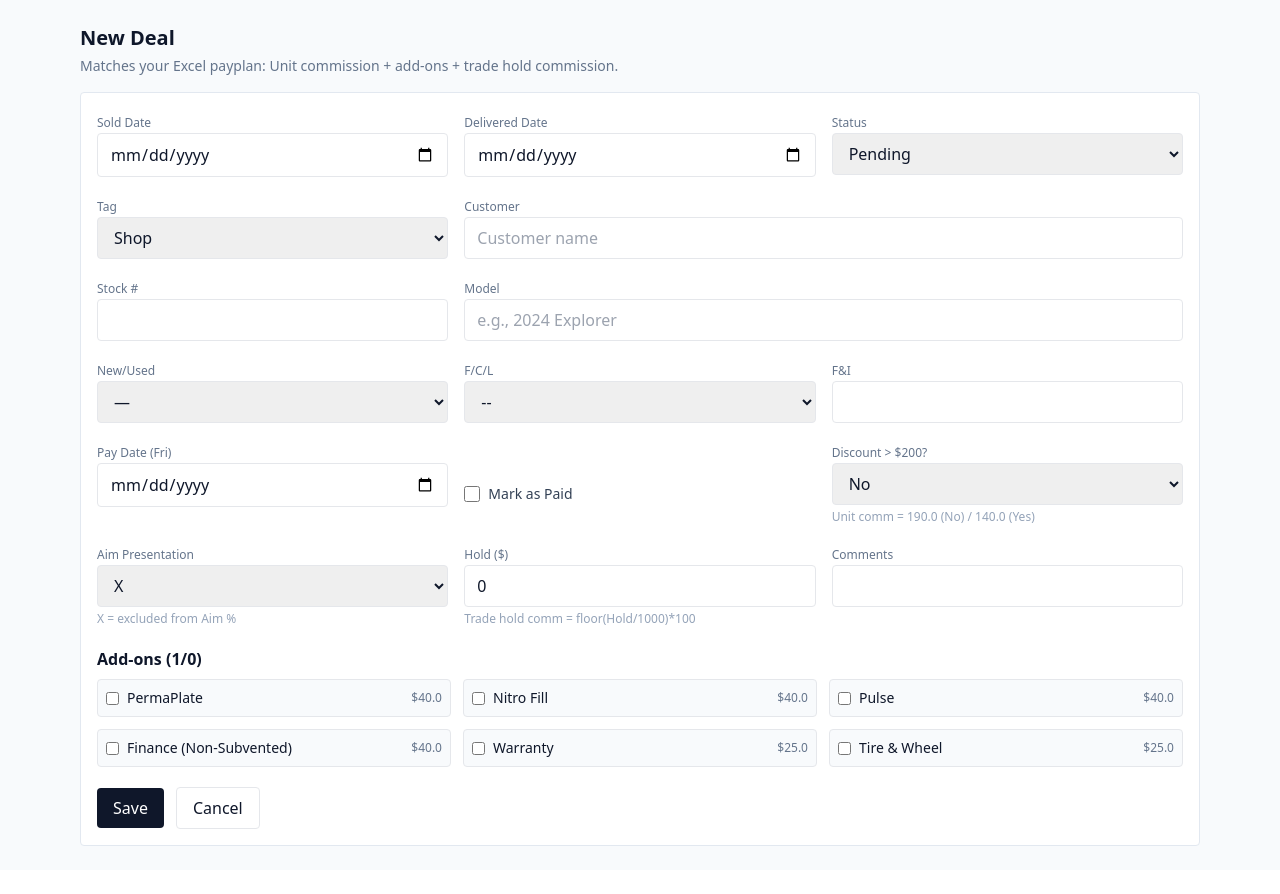
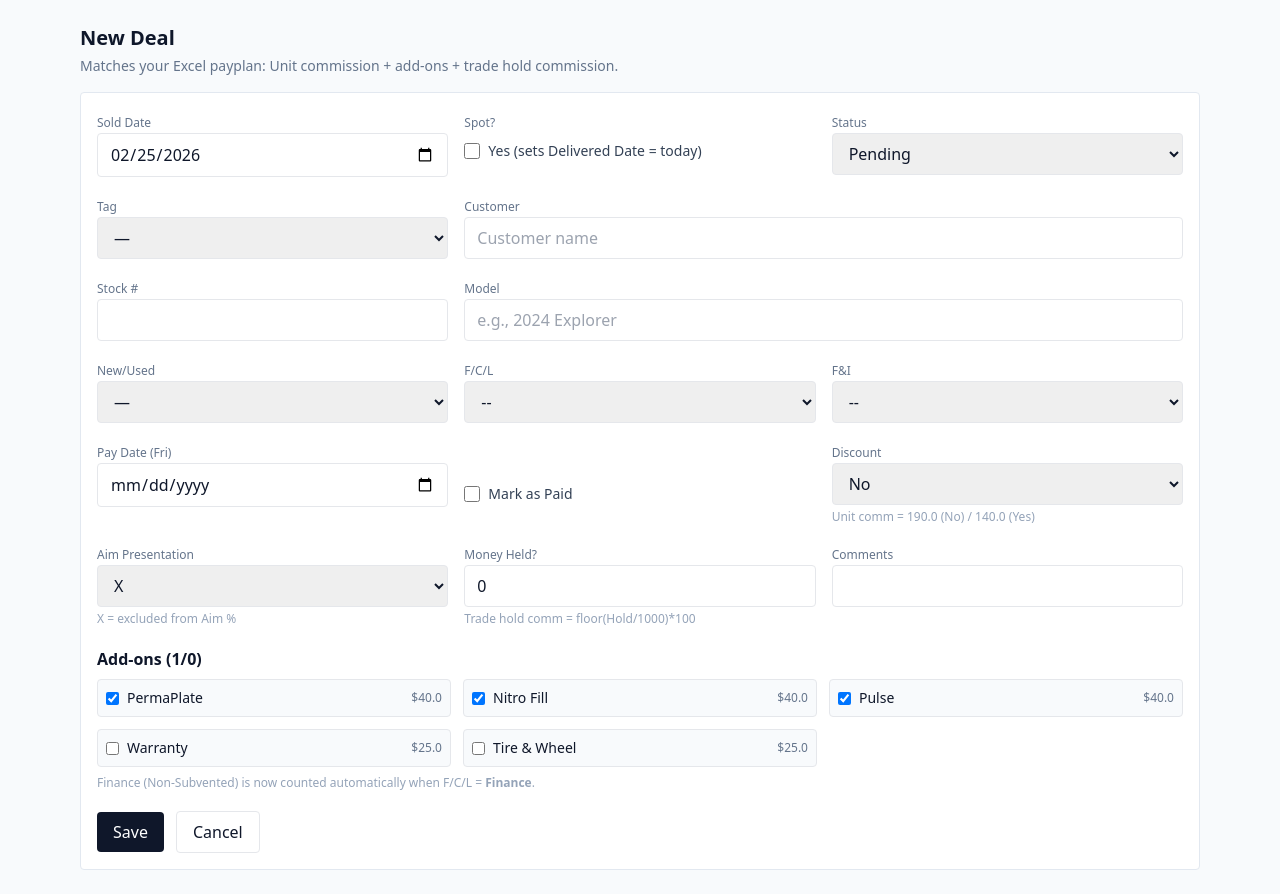
Before and after one commit to brycemann21/Commission-Tracker, a FastAPI app: page /deals/new in a window 1280 px wide. Shown: the part 57-951 px from the top of the page. Before the commit the page ends 903 px from the top, so only its background shows below. Run offline with FastAPI, Linux system fonts and the light colour scheme; data comes from the database, SQL or seed files in the repository; some libraries are stand-ins or nearby versions.

Commit message:
new deal rework

```diff
--- a/app/main.py
+++ b/app/main.py
@@ -352,9 +352,9 @@ async def deal_edit(deal_id: int, request: Request, db: AsyncSession = Depends(g
 async def deal_save(
     deal_id: int | None = Form(default=None),
     sold_date: str | None = Form(default=None),
-    delivered_date: str | None = Form(default=None),
+    delivered_date: str | None = Form(default=None),  # legacy (no longer shown on form)
     status: str = Form(default="Pending"),
-    tag: str = Form(default="Shop"),
+    tag: str = Form(default=""),
     customer: str = Form(default=""),
     stock_num: str | None = Form(default=None),
     model: str | None = Form(default=None),
@@ -367,7 +367,7 @@ async def deal_save(
     permaplate: int = Form(default=0),
     nitro_fill: int = Form(default=0),
     pulse: int = Form(default=0),
-    finance_non_subvented: int = Form(default=0),
+    finance_non_subvented: int = Form(default=0),  # legacy (now derived from deal_type)
     warranty: int = Form(default=0),
     tire_wheel: int = Form(default=0),
     hold_amount: float = Form(default=0.0),
@@ -381,8 +381,19 @@ async def deal_save(
 
     settings = (await db.execute(select(Settings).limit(1))).scalar_one()
 
+    # If creating a new deal and Sold Date is empty, default to today
     sold = parse_date(sold_date)
-    delivered = parse_date(delivered_date)
+    if sold is None and not deal_id:
+        sold = today()
+
+    # Delivered date is no longer manually entered.
+    # If Spot? is checked, Delivered Date = today.
+    delivered = None
+    if bool(spot_sold):
+        delivered = today()
+    else:
+        # keep backwards compatibility for existing posts/edits
+        delivered = parse_date(delivered_date)
     pay = parse_date(pay_date)
 
 
@@ -390,24 +401,43 @@ async def deal_save(
     if bool(is_paid) and pay is None:
         pay = today()
 
+    # Normalize deal_type values
+    dt = (deal_type or "").strip()
+    if dt in ("F", "f"):
+        dt = "Finance"
+    elif dt in ("C", "c"):
+        dt = "Cash/Sub-Vented"
+    elif dt in ("L", "l"):
+        dt = "Lease"
+
+    # Finance (Non-Subvented) is now automatically counted when deal_type is Finance
+    auto_fin_non_sub = (dt == "Finance")
+
+    # If editing an existing deal and delivered is still None, preserve the existing delivered_date
+    existing_deal = None
+    if deal_id:
+        existing_deal = (await db.execute(select(Deal).where(Deal.id == deal_id))).scalar_one()
+        if delivered is None:
+            delivered = existing_deal.delivered_date
+
     deal_in = DealIn(
         sold_date=sold,
         delivered_date=delivered,
         status=status,
-        tag=tag,
+        tag=(tag or "").strip(),
         customer=customer.strip(),
         stock_num=(stock_num or "").strip(),
         model=(model or "").strip(),
         new_used=new_used or "",
-        deal_type=deal_type or "",
-        business_manager=business_manager or "",
+        deal_type=dt,
+        business_manager=(business_manager or ""),
         spot_sold=bool(spot_sold),
         discount_gt_200=(discount_gt_200 or "No"),
         aim_presentation=(aim_presentation or "X"),
         permaplate=bool(permaplate),
         nitro_fill=bool(nitro_fill),
         pulse=bool(pulse),
-        finance_non_subvented=bool(finance_non_subvented),
+        finance_non_subvented=bool(auto_fin_non_sub or finance_non_subvented),
         warranty=bool(warranty),
         tire_wheel=bool(tire_wheel),
         hold_amount=float(hold_amount or 0),
@@ -421,7 +451,7 @@ async def deal_save(
     unit_comm, addons, trade_hold, total = calc_commission(deal_in, settings)
 
     if deal_id:
-        deal = (await db.execute(select(Deal).where(Deal.id == deal_id))).scalar_one()
+        deal = existing_deal
         for k, v in deal_in.model_dump().items():
             setattr(deal, k, v)
         deal.unit_comm = unit_comm
--- a/app/models.py
+++ b/app/models.py
@@ -25,7 +25,7 @@ class Deal(Base):
     sold_date: Mapped[Date | None] = mapped_column(Date, nullable=True)
     delivered_date: Mapped[Date | None] = mapped_column(Date, nullable=True)
     status: Mapped[str] = mapped_column(String(24), default="Pending")
-    tag: Mapped[str] = mapped_column(String(24), default="Shop")
+    tag: Mapped[str] = mapped_column(String(24), default="")
 
     customer: Mapped[str] = mapped_column(String(120), default="")
     stock_num: Mapped[str] = mapped_column(String(40), default="")
--- a/app/schemas.py
+++ b/app/schemas.py
@@ -5,7 +5,7 @@ class DealIn(BaseModel):
     sold_date: date | None = None
     delivered_date: date | None = None
     status: str = "Pending"
-    tag: str = "Shop"
+    tag: str = ""
 
     customer: str = ""
     stock_num: str = ""
--- a/app/templates/deal_form.html
+++ b/app/templates/deal_form.html
@@ -11,11 +11,14 @@
   <div class="grid md:grid-cols-3 gap-4">
     <div>
       <label class="text-xs text-slate-500">Sold Date</label>
-      <input type="date" class="w-full border rounded px-3 py-2" name="sold_date" value="{{ deal.sold_date if deal else '' }}">
+      <input type="date" class="w-full border rounded px-3 py-2" name="sold_date" value="{{ deal.sold_date if deal else today().isoformat() }}">
     </div>
     <div>
-      <label class="text-xs text-slate-500">Delivered Date</label>
-      <input type="date" class="w-full border rounded px-3 py-2" name="delivered_date" value="{{ deal.delivered_date if deal else '' }}">
+      <label class="text-xs text-slate-500">Spot?</label>
+      <div class="flex items-center gap-2 mt-2">
+        <input type="checkbox" class="h-4 w-4" name="spot_sold" value="1" {% if deal and deal.spot_sold %}checked{% endif %}>
+        <span class="text-sm text-slate-700">Yes (sets Delivered Date = today)</span>
+      </div>
     </div>
     <div>
       <label class="text-xs text-slate-500">Status</label>
@@ -29,7 +32,8 @@
     <div>
   <label class="text-xs text-slate-500">Tag</label>
   <select class="w-full border rounded px-3 py-2" name="tag">
-    {% set current_tag = (deal.tag if deal and deal.tag else "Shop") %}
+    {% set current_tag = (deal.tag if deal and deal.tag is not none else "") %}
+    <option value="" {% if current_tag == "" %}selected{% endif %}>—</option>
     {% for t in ["Shop","Title"] %}
       <option value="{{ t }}" {% if current_tag == t %}selected{% endif %}>{{ t }}</option>
     {% endfor %}
@@ -62,14 +66,26 @@
       <label class="text-xs text-slate-500">F/C/L</label>
       <select class="w-full border rounded px-3 py-2" name="deal_type">
         {% set cur = (deal.deal_type if deal and deal.deal_type else "") %}
-        {% for opt in ["","F","C","L"] %}
-          <option value="{{ opt }}" {% if cur==opt %}selected{% endif %}>{{ opt if opt else "--" }}</option>
+        {# Back-compat for old saved values: F/C/L #}
+        {% if cur == "F" %}{% set cur = "Finance" %}{% endif %}
+        {% if cur == "C" %}{% set cur = "Cash/Sub-Vented" %}{% endif %}
+        {% if cur == "L" %}{% set cur = "Lease" %}{% endif %}
+
+        <option value="" {% if cur=="" %}selected{% endif %}>--</option>
+        {% for opt in ["Finance","Cash/Sub-Vented","Lease"] %}
+          <option value="{{ opt }}" {% if cur==opt %}selected{% endif %}>{{ opt }}</option>
         {% endfor %}
       </select>
     </div>
     <div>
       <label class="text-xs text-slate-500">F&I</label>
-      <input class="w-full border rounded px-3 py-2" name="business_manager" value="{{ deal.business_manager if deal else '' }}">
+      <select class="w-full border rounded px-3 py-2" name="business_manager">
+        {% set cur_bm = (deal.business_manager if deal and deal.business_manager else "") %}
+        <option value="" {% if cur_bm=="" %}selected{% endif %}>--</option>
+        {% for opt in ["RGO","KMC","DAB","JGA"] %}
+          <option value="{{ opt }}" {% if cur_bm==opt %}selected{% endif %}>{{ opt }}</option>
+        {% endfor %}
+      </select>
     </div>
     <div>
       <label class="text-xs text-slate-500">Pay Date (Fri)</label>
@@ -83,7 +99,7 @@
 
 
     <div>
-      <label class="text-xs text-slate-500">Discount &gt; $200?</label>
+      <label class="text-xs text-slate-500">Discount</label>
       <select class="w-full border rounded px-3 py-2" name="discount_gt_200">
         {% for s in ["No","Yes"] %}
           <option value="{{ s }}" {% if deal and deal.discount_gt_200==s %}selected{% endif %}>{{ s }}</option>
@@ -104,7 +120,7 @@
     </div>
 
     <div>
-      <label class="text-xs text-slate-500">Hold ($)</label>
+      <label class="text-xs text-slate-500">Money Held?</label>
       <input type="number" step="0.01" class="w-full border rounded px-3 py-2" name="hold_amount" value="{{ deal.hold_amount if deal else 0 }}">
       <div class="text-xs text-slate-400 mt-1">Trade hold comm = floor(Hold/1000)*100</div>
     </div>
@@ -122,18 +138,18 @@
         ("permaplate","PermaPlate", settings.permaplate),
         ("nitro_fill","Nitro Fill", settings.nitro_fill),
         ("pulse","Pulse", settings.pulse),
-        ("finance_non_subvented","Finance (Non-Subvented)", settings.finance_non_subvented),
         ("warranty","Warranty", settings.warranty),
         ("tire_wheel","Tire & Wheel", settings.tire_wheel),
       ] %}
       {% for name,label,val in flags %}
         <label class="flex items-center gap-2 bg-slate-50 border rounded p-2">
-          <input type="checkbox" name="{{ name }}" value="1" {% if deal and getattr(deal,name) %}checked{% endif %}>
+          <input type="checkbox" name="{{ name }}" value="1" {% if (deal and getattr(deal,name)) or (not deal and name in ["permaplate","nitro_fill","pulse"]) %}checked{% endif %}>
           <span class="text-sm">{{ label }}</span>
           <span class="ml-auto text-xs text-slate-500">${{ val }}</span>
         </label>
       {% endfor %}
     </div>
+    <div class="text-xs text-slate-400 mt-2">Finance (Non-Subvented) is now counted automatically when F/C/L = <b>Finance</b>.</div>
   </div>
 
   <div class="mt-5 flex items-center gap-3">
```
